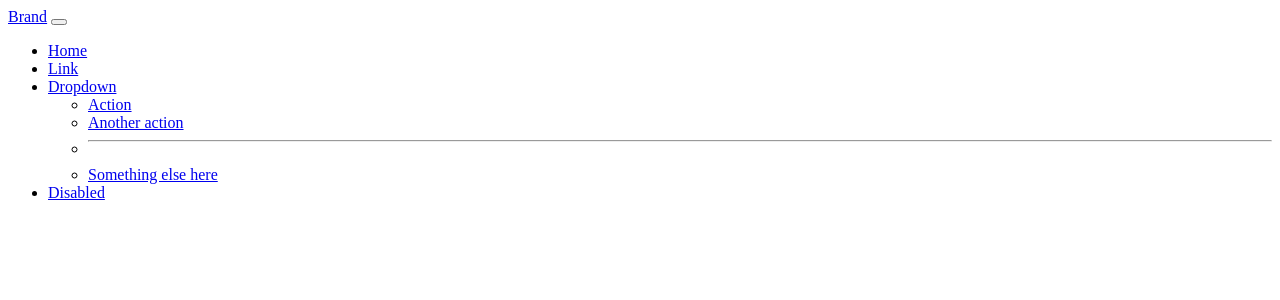
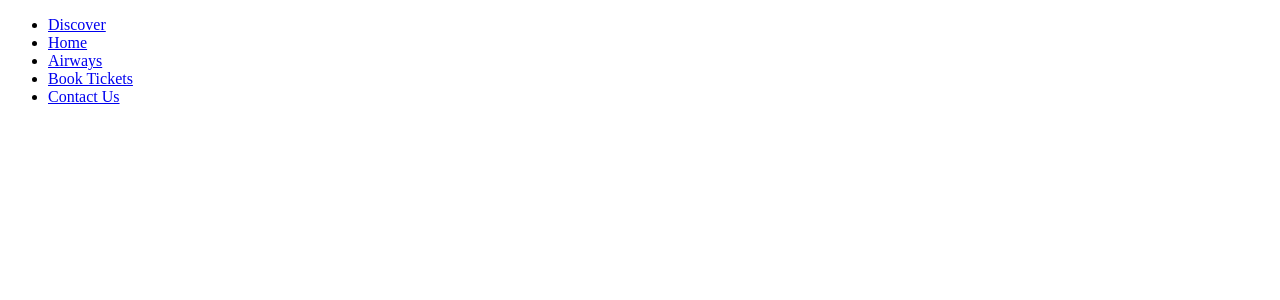
Before and after one commit to Gaurav065/Django4, a Django app: page /navbar/ in a window 1280 px wide. Shown: the top 300 px of the page. Run offline with Django 3.2, Linux system fonts and the light colour scheme.

Commit message:
new changes

```diff
--- a/Soul/Soul_Shift_HoriZon/admin.py
+++ b/Soul/Soul_Shift_HoriZon/admin.py
@@ -6,3 +6,4 @@ from .models import Wallpaper,Skill, Info
 admin.site.register(Wallpaper)
 admin.site.register(Skill)
 admin.site.register(Info)
+# admin.site.register(Time_login)
--- a/Soul/templates/home.html
+++ b/Soul/templates/home.html
@@ -9,6 +9,7 @@
     <link rel="stylesheet" href="/media/CSS/style.css">
 </head>
 <body>
+
     <h1>Welcome to Soul Shift HoriZon</h1>
 
     <video playsinlin muted loop id="myVideo">
--- a/Soul/templates/navbar.html
+++ b/Soul/templates/navbar.html
@@ -1,69 +1,22 @@
-
-<nav class="navbar navbar-expand-lg navbar-dark shadow-5-strong">
-    <!-- Container wrapper -->
-    <div class="container-fluid">
-    <!-- Navbar brand -->
-    <a class="navbar-brand" href="#">Brand</a>
-
-    <!-- Toggle button -->
-    <button
-        class="navbar-toggler"
-        type="button"
-        data-mdb-toggle="collapse"
-        data-mdb-target="#navbarSupportedContent"
-        aria-controls="navbarSupportedContent"
-        aria-expanded="false"
-        aria-label="Toggle navigation"
-    >
-        <i class="fas fa-bars"></i>
-    </button>
-
-    <!-- Collapsible wrapper -->
-    <div class="collapse navbar-collapse" id="navbarSupportedContent">
-        <!-- Left links -->
-        <ul class="navbar-nav me-auto mb-2 mb-lg-0">
-        <li class="nav-item">
-            <a class="nav-link active" aria-current="page" href="#">Home</a>
-        </li>
-        <li class="nav-item">
-            <a class="nav-link" href="#">Link</a>
-          </li>
-          <!-- Navbar dropdown -->
-          <li class="nav-item dropdown">
-            <a
-              class="nav-link dropdown-toggle"
-              href="#"
-              id="navbarDropdown"
-              role="button"
-              data-mdb-toggle="dropdown"
-              aria-expanded="false"
-            >
-              Dropdown
-            </a>
-            <!-- Dropdown menu -->
-            <ul class="dropdown-menu" aria-labelledby="navbarDropdown">
-              <li>
-                <a class="dropdown-item" href="#">Action</a>
-              </li>
-              <li>
-                <a class="dropdown-item" href="#">Another action</a>
-              </li>
-              <li><hr class="dropdown-divider" /></li>
-              <li>
-                <a class="dropdown-item" href="#">Something else here</a>
-              </li>
-            </ul>
-          </li>
-          <li class="nav-item">
-            <a class="nav-link disabled" href="#" tabindex="-1" aria-disabled="true"
-              >Disabled</a
-            >
-          </li>
-        </ul>
-        <!-- Left links -->
-      </div>
-      <!-- Collapsible wrapper -->
-    </div>
-    <!-- Container wrapper -->
-  </nav>
-  <!-- Navbar -->
+<!DOCTYPE html>
+<html lang="en">
+<head>
+  <meta charset="UTF-8">
+  <meta http-equiv="X-UA-Compatible" content="IE=edge">
+  <meta name="viewport" content="width=device-width, initial-scale=1.0">
+  <title>Navbar</title>
+</head>
+<body>
+  <div id="abc">
+      <nav>
+          <ul>
+              <li><a href="#">Discover</a></li>
+              <li><a href="#">Home</a></li>
+              <li><a href="#">Airways</a></li>
+              <li><a href="#">Book Tickets</a></li>
+              <li><a href="#">Contact Us</a></li>
+          </ul>
+      </nav>
+  </div>
+  </body>
+</html>
```
Also changed, not shown: Soul/Soul_Shift_HoriZon/models.py (+14 -2 lines), Soul/media/CSS/style.css (+34 -7 lines), Soul/templates/main.html (added, +12 -0 lines), Soul/Soul_Shift_HoriZon/migrations/0005_rename_skill_skill_skil.py (added), Soul/db.sqlite3.
